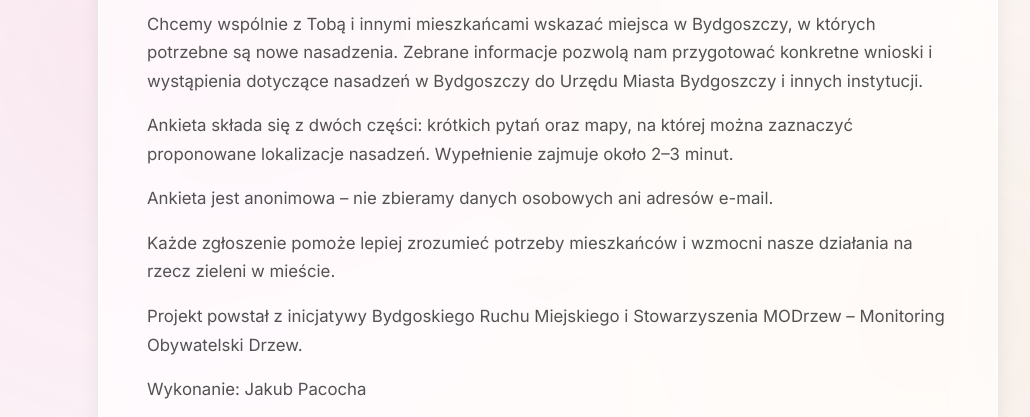
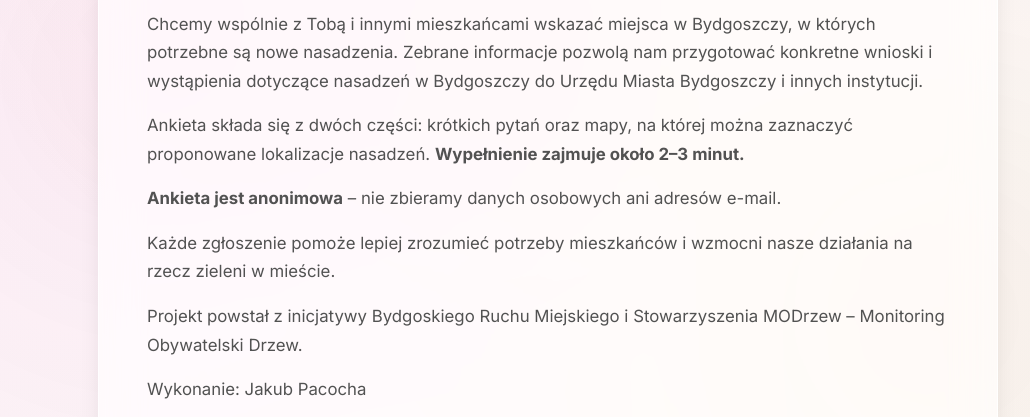
Before and after one commit to JPacoch/CartoVote, a website: page index.html in a window 1280 px wide. Shown: the part 327-744 px from the top of the page, without its empty margins (92-1122 px from the left). Drawn offline with nearby package versions, Linux system fonts and the light colour scheme.

Commit message:
welcome page change

```diff
--- a/index.html
+++ b/index.html
@@ -26,8 +26,8 @@
                     nowe nasadzenia. Zebrane informacje pozwolą nam przygotować konkretne wnioski i wystąpienia
                     dotyczące nasadzeń w Bydgoszczy do Urzędu Miasta Bydgoszczy i innych instytucji.</p>
                 <p>Ankieta składa się z dwóch części: krótkich pytań oraz mapy, na której można zaznaczyć proponowane
-                    lokalizacje nasadzeń. Wypełnienie zajmuje około 2–3 minut.</p>
-                <p>Ankieta jest anonimowa – nie zbieramy danych osobowych ani adresów e-mail.</p>
+                    lokalizacje nasadzeń. <b>Wypełnienie zajmuje około 2–3 minut.</b></p>
+                <p><b>Ankieta jest anonimowa</b> – nie zbieramy danych osobowych ani adresów e-mail.</p>
                 <p>Każde zgłoszenie pomoże lepiej zrozumieć potrzeby mieszkańców i wzmocni nasze działania na rzecz
                     zieleni w mieście.</p>
                 <p>Projekt powstał z inicjatywy Bydgoskiego Ruchu Miejskiego i Stowarzyszenia MODrzew – Monitoring
```
